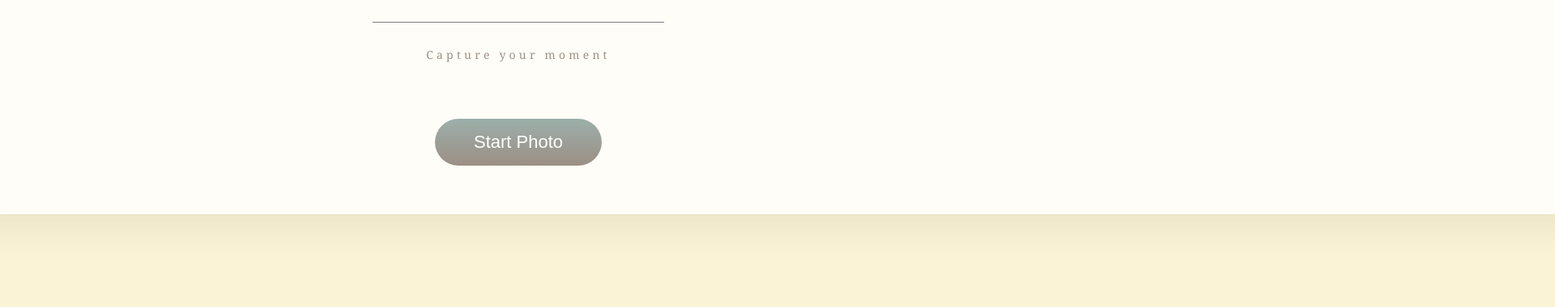
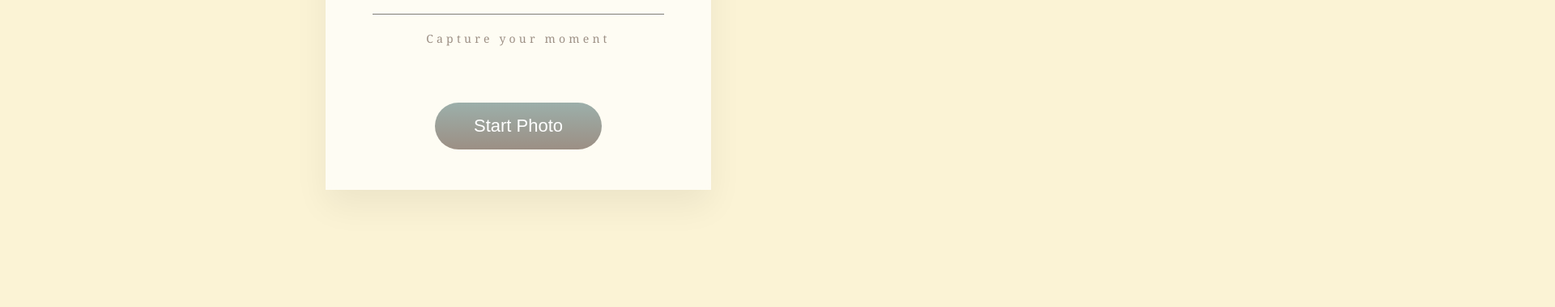
Before and after one commit to chjiayn05/photobooth_temp, a website: page public/index.html in a window 1280 px wide. Shown: the part 420-800 px from the top of the page at 81% size, 1920 px wide, since content can reach past the window. Drawn offline with Linux system fonts and the light colour scheme.

Commit message:
Update index.css, shorten the block

```diff
--- a/public/index.css
+++ b/public/index.css
@@ -32,7 +32,7 @@ h1 {
     width: 360px;
     height: 1px;
     background-color: rgba(0, 0, 0, 0.5);
-    margin: 30px auto;
+    margin: 20px auto;
 }
 
 .subtitle {
@@ -65,11 +65,11 @@ h1 {
 }
 
 .glass {
-    background: rgba(255, 255, 255, 0.80);
+    background: rgba(255, 255, 255, 0.70);
     backdrop-filter: blur(6px);
     -webkit-backdrop-filter: blur(6px);
-    padding: 60px 100%;
+    padding: 50px;
     box-shadow: 0 20px 40px rgba(0, 0, 0, 0.06);
-    border-radius: 50px;
+    justify-content: center;
     text-align: center;
 }
```
